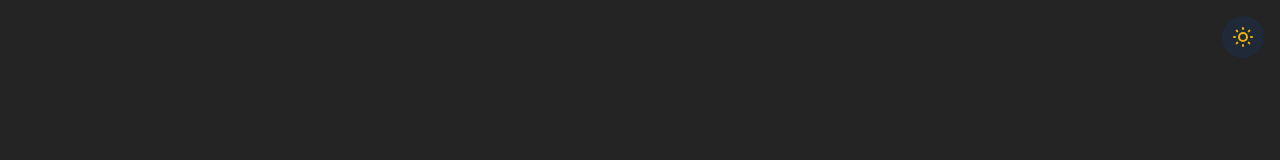
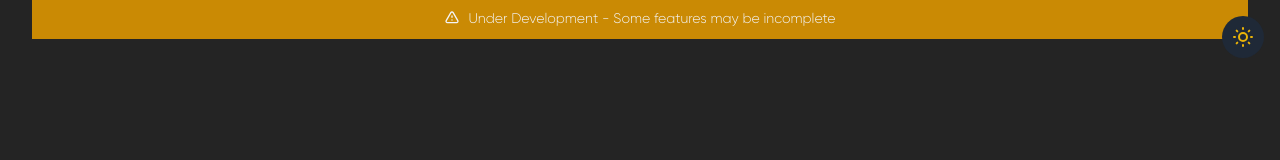
Before and after one commit to wendirad/wendirad.github.io, a React (Vite) app: page / in a window 1280 px wide. Shown: the top 160 px of the page. Built offline with nearby package versions, Linux system fonts and the light colour scheme.

Commit message:
feat: add under-maintenance banner

```diff
--- a/index.html
+++ b/index.html
@@ -9,7 +9,7 @@
     <link href="https://fonts.googleapis.com/css2?family=Signika:wght@300;400;500;600;700&display=swap" rel="stylesheet">
     <title>Wendirad Demelash | Python Developer</title>
     <script>
-      const stored = localStorage.getItem('theme');
+      const stored = localStorage.getItem('wendiradcom-theme');
       const shouldBeDark = stored === 'light' ? false : (stored === 'dark' ? true : true);
       if (shouldBeDark) {
         document.documentElement.classList.add('dark');
--- a/src/App.tsx
+++ b/src/App.tsx
@@ -1,10 +1,12 @@
 import './App.css'
 import ThemeToggle from './components/ThemeToggle'
 import InfoSection from './components/InfoSection'
+import MaintenanceBanner from './components/MaintenanceBanner'
 
 function App() {
   return (
     <>
+      <MaintenanceBanner />
       <ThemeToggle />
       <InfoSection />
     </>
--- /dev/null
+++ b/src/components/MaintenanceBanner.tsx
@@ -0,0 +1,12 @@
+export default function MaintenanceBanner() {
+  return (
+    <div className="w-full bg-yellow-500 dark:bg-yellow-600 text-gray-900 dark:text-gray-100 py-2 px-4 text-center text-sm font-medium z-50">
+      <span className="inline-flex items-center gap-2">
+        <svg className="w-4 h-4" fill="none" stroke="currentColor" viewBox="0 0 24 24">
+          <path strokeLinecap="round" strokeLinejoin="round" strokeWidth={2} d="M12 9v2m0 4h.01m-6.938 4h13.856c1.54 0 2.502-1.667 1.732-3L13.732 4c-.77-1.333-2.694-1.333-3.464 0L3.34 16c-.77 1.333.192 3 1.732 3z" />
+        </svg>
+        Under Development - Some features may be incomplete
+      </span>
+    </div>
+  )
+}
--- a/src/components/ThemeToggle.tsx
+++ b/src/components/ThemeToggle.tsx
@@ -4,7 +4,7 @@ export default function ThemeToggle() {
   const [isDark, setIsDark] = useState(true)
 
   useEffect(() => {
-    const stored = localStorage.getItem('theme')
+    const stored = localStorage.getItem('wendiradcom-theme')
     const shouldBeDark = stored === 'light' ? false : (stored === 'dark' ? true : true)
 
     setIsDark(shouldBeDark)
@@ -21,10 +21,10 @@ export default function ThemeToggle() {
 
     if (newIsDark) {
       document.documentElement.classList.add('dark')
-      localStorage.setItem('theme', 'dark')
+      localStorage.setItem('wendiradcom-theme', 'dark')
     } else {
       document.documentElement.classList.remove('dark')
-      localStorage.setItem('theme', 'light')
+      localStorage.setItem('wendiradcom-theme', 'light')
     }
   }
 
```
